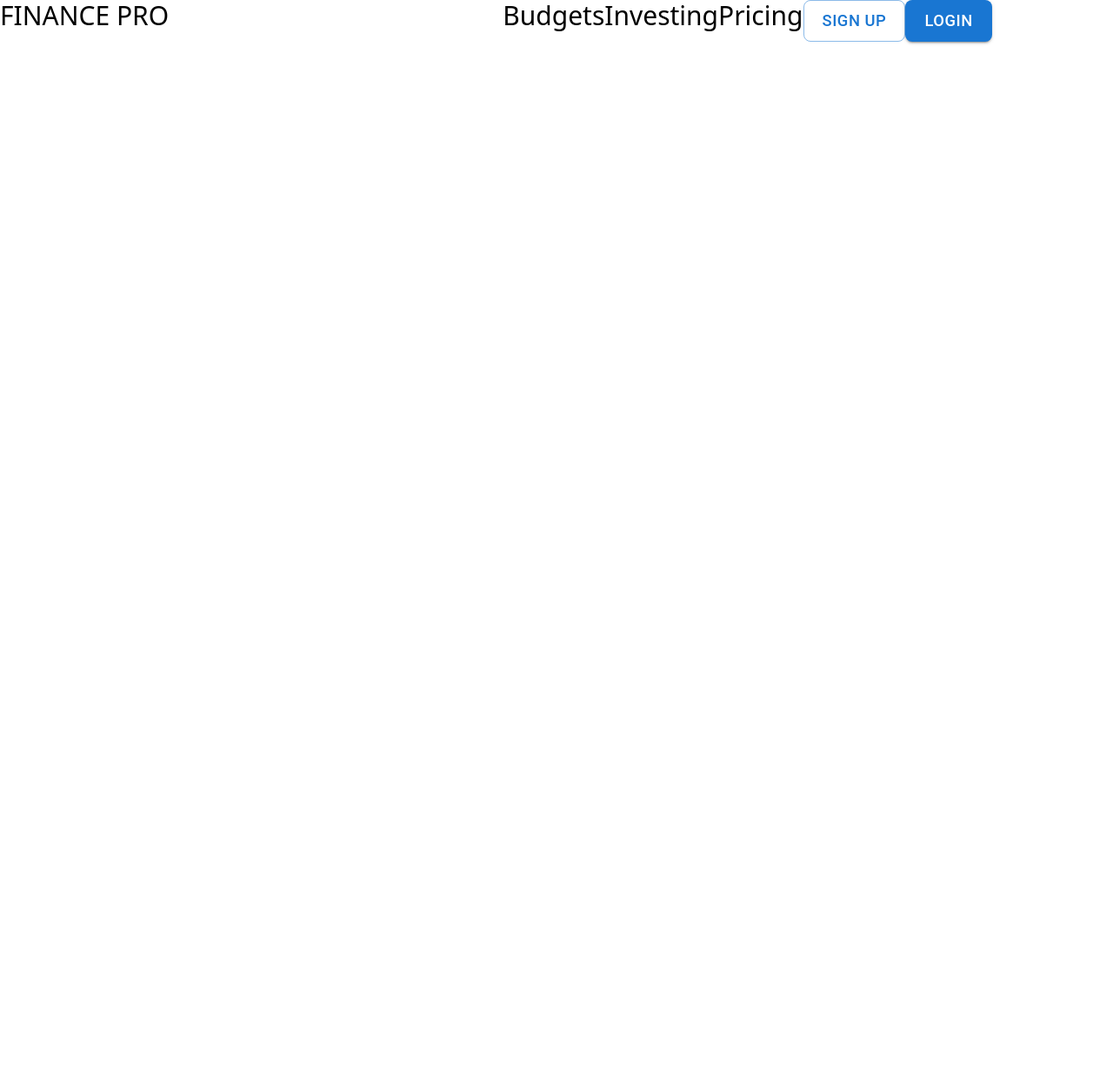
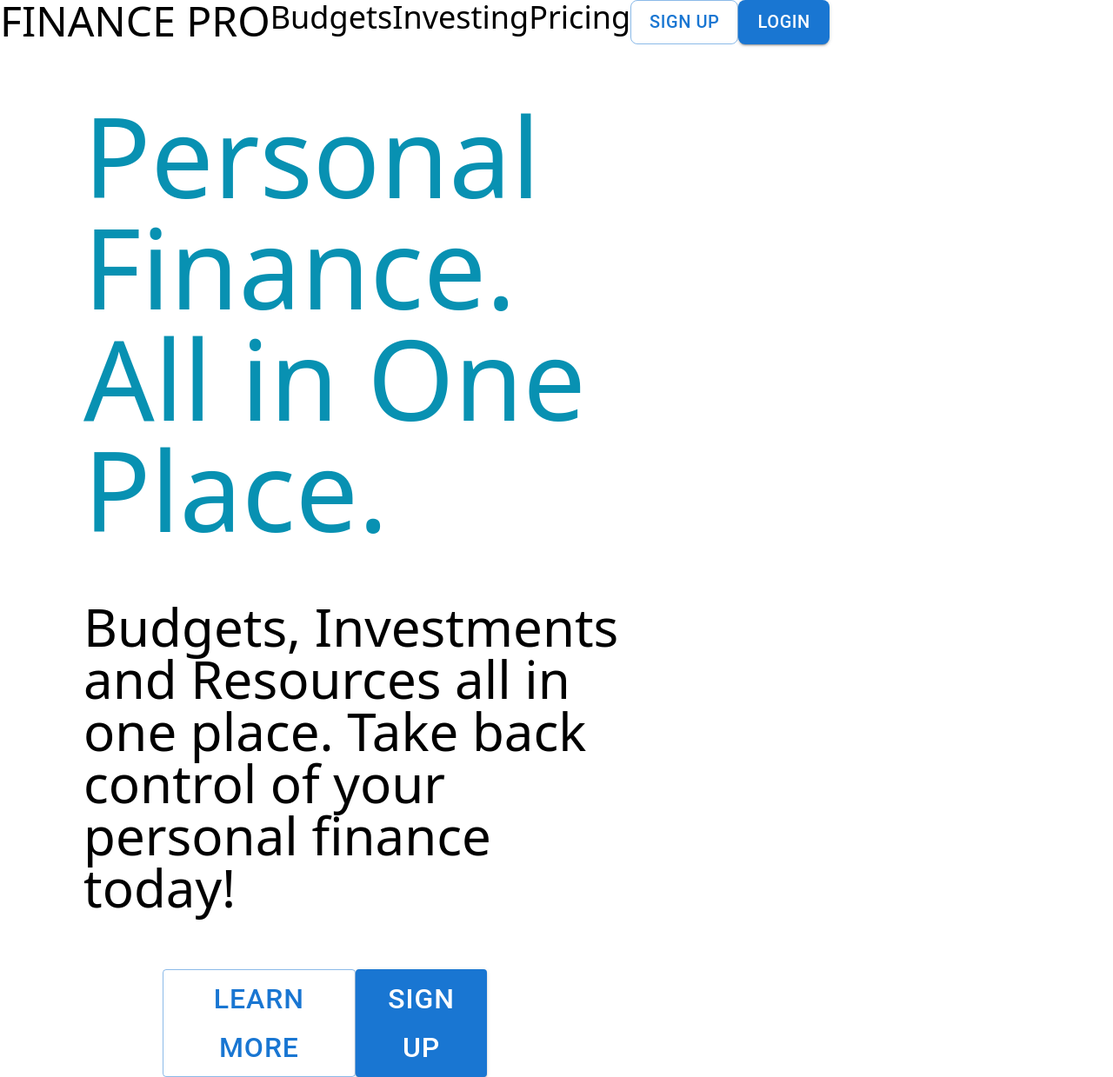
Before and after one commit to JustinRivera-9/finance-pro, a React (Vite) app: page / in a window 1280 px wide. Shown: the whole page at 87% size. Before the commit the page ends 800 px from the top, so only its background shows below. Built offline with nearby package versions, Linux system fonts and the light colour scheme.

Commit message:
landing page done. Need to fix header and bg

```diff
--- a/src/components/landingPage/NavBar.jsx
+++ b/src/components/landingPage/NavBar.jsx
@@ -3,25 +3,25 @@ import { Link, NavLink } from "react-router-dom";
 
 function NavBar() {
   return (
-    <div className="flex">
-      <NavLink to="/" className="text-3xl mr-96">
+    <div className="flex mb-6">
+      <NavLink to="/" className="text-5xl">
         FINANCE PRO
       </NavLink>
       <div className="flex">
-        <NavLink to="/budgets" className="text-3xl">
+        <NavLink to="/budgets" className="text-4xl">
           Budgets
         </NavLink>
-        <NavLink to="/investing" className="text-3xl">
+        <NavLink to="/investing" className="text-4xl">
           Investing
         </NavLink>
-        <NavLink to="/pricing" className="text-3xl">
+        <NavLink to="/pricing" className="text-4xl">
           Pricing
         </NavLink>
       </div>
       <div className="flex">
         <Link to="/sign-up">
           <Button
-            sx={{ fontSize: "1.15rem", borderRadius: "8px" }}
+            sx={{ fontSize: "1.25rem", borderRadius: "8px" }}
             variant="outlined"
             size="large"
           >
@@ -29,7 +29,7 @@ function NavBar() {
           </Button>
           <Link to="/login">
             <Button
-              sx={{ fontSize: "1.15rem", borderRadius: "8px" }}
+              sx={{ fontSize: "1.25rem", borderRadius: "8px" }}
               variant="contained"
               size="large"
             >
--- a/src/pages/landingPage/Landing.jsx
+++ b/src/pages/landingPage/Landing.jsx
@@ -1,10 +1,35 @@
+import { Button } from "@mui/material";
 import NavBar from "../../components/landingPage/NavBar";
+import { Link } from "react-router-dom";
 
 function LandingPage() {
   return (
-    <div>
+    <>
       <NavBar />
-    </div>
+      <div className="w-7/12">
+        <div className="flex flex-col mt-16">
+          <p className="text-9xl text-cyan-600 ml-24">
+            Personal Finance. <br></br>All in One Place.
+          </p>
+          <p className="text-6xl ml-24 my-16">
+            Budgets, Investments and Resources all in one place. Take back
+            control of your personal finance today!
+          </p>
+        </div>
+        <div className="w-1/2 m-auto flex justify-around">
+          <Link to="/learn-more">
+            <Button variant="outlined" size="medium" sx={{ fontSize: "2rem" }}>
+              Learn More
+            </Button>
+          </Link>
+          <Link to="/sign-up">
+            <Button variant="contained" size="medium" sx={{ fontSize: "2rem" }}>
+              Sign Up
+            </Button>
+          </Link>
+        </div>
+      </div>
+    </>
   );
 }
 
```
